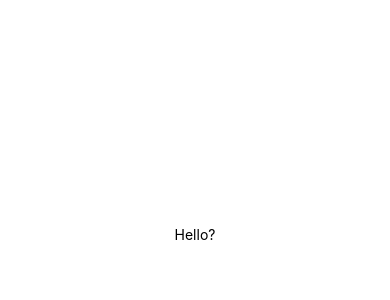
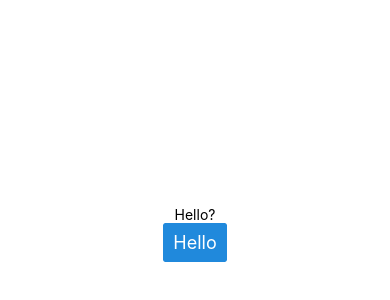
Before and after one commit to Chen-Han-TX/MeatAndGreet, a React Native app in the folder MeatAndGreetApp/: screen / in a window 390 px wide. Shown: the part 188-488 px from the top of the page. Built offline with nearby package versions, Linux system fonts and the light colour scheme.

Commit message:
added React Nativce UI Element

```diff
--- a/MeatAndGreetApp/App.js
+++ b/MeatAndGreetApp/App.js
@@ -1,10 +1,12 @@
 import { StatusBar } from 'expo-status-bar';
 import { StyleSheet, Text, View } from 'react-native';
+import { Button } from '@rneui/themed';
 
 export default function App() {
   return (
     <View style={styles.container}>
       <Text>Hello?</Text>
+      <Button>Hello</Button>
       <StatusBar style="auto" />
 
     </View>
```
Also changed, not shown: MeatAndGreetApp/package.json (+5 -3 lines), 1 other file (tests, documents, lock files or other folders).
